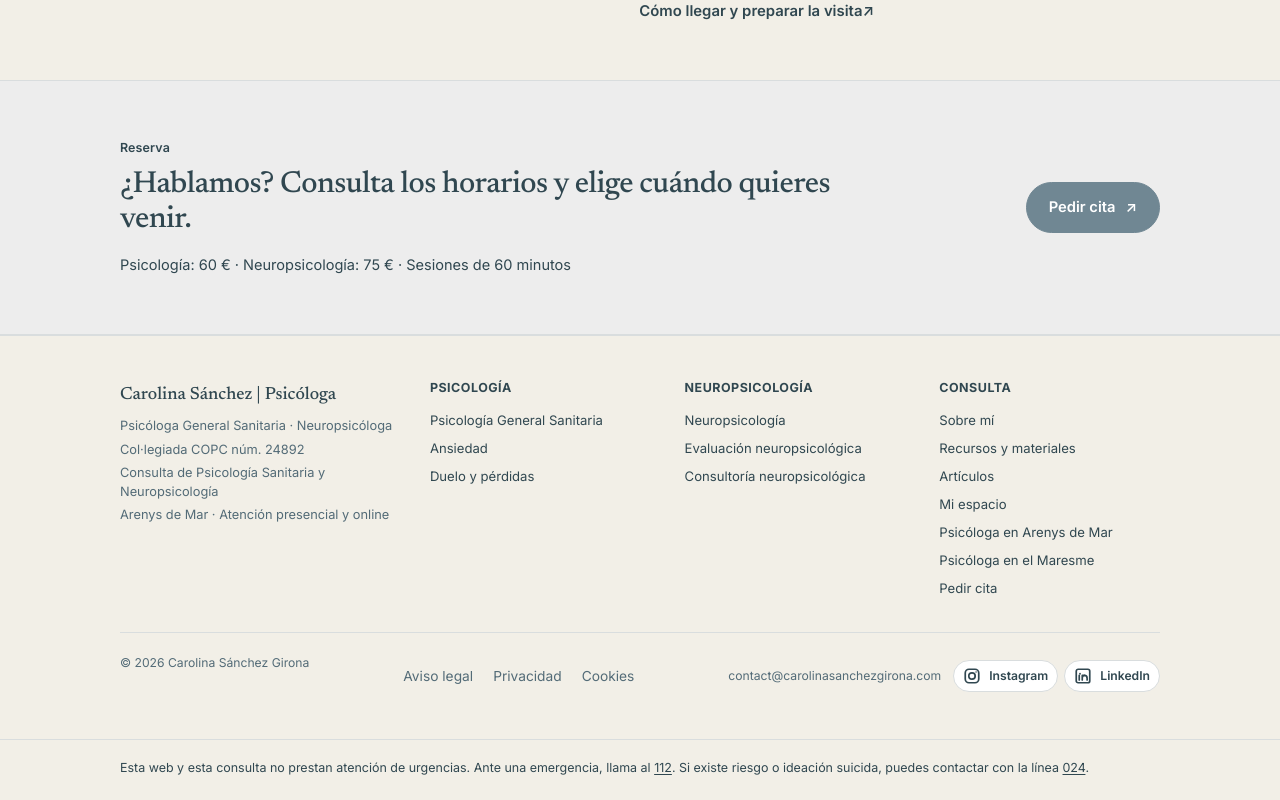
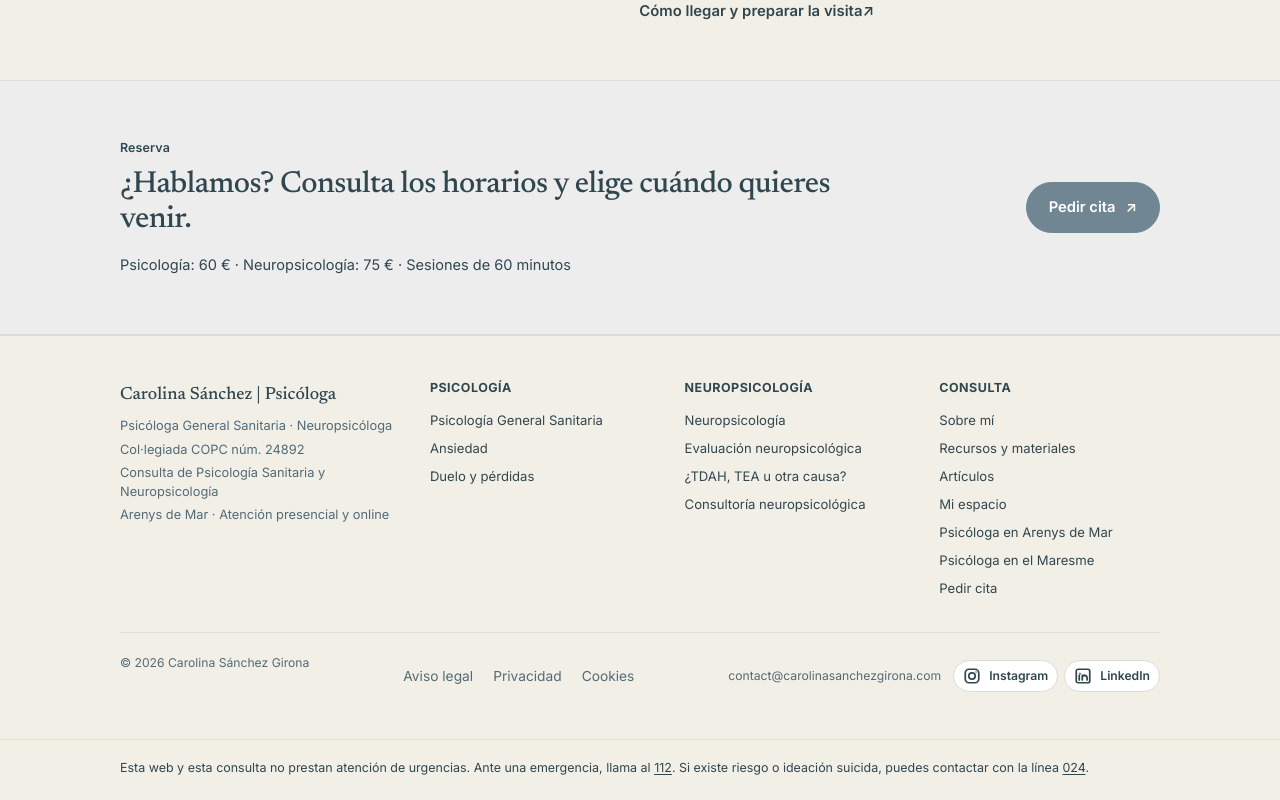
Before and after one commit to carolinasanchezgirona/Portfolio-Carolina, a Next.js app: page / in a window 1280 px wide. Shown: the part 5443-6243 px from the top of the page. Built offline with nearby package versions, Linux system fonts and the light colour scheme.

Commit message:
Expose adult diagnostic orientation from global site navigation

```diff
--- a/app/components/site-shell.tsx
+++ b/app/components/site-shell.tsx
@@ -35,13 +35,14 @@ const serviceNavigation = [
   { href: "/evaluacion-neuropsicologica/", label: "Evaluación neuropsicológica" },
   { href: "/evaluacion-tdah-adultos/", label: "Evaluación de TDAH en adultos" },
   { href: "/evaluacion-tea-adultos/", label: "Evaluación de TEA en adultos" },
+  { href: "/orientacion-tdah-tea-adultos/", label: "¿TDAH, TEA u otra causa?" },
   { href: "/evaluacion-altas-capacidades-adultos/", label: "Altas capacidades en adultos" },
   { href: "/consultoria-neuropsicologica-juridica/", label: "Consultoría neuropsicológica" },
 ] as const;
 
 const servicePaths = [
   "/psicologia/", "/neuropsicologia/", "/ansiedad/",
-  "/duelo/", "/evaluacion-neuropsicologica/", "/evaluacion-tdah-adultos/", "/evaluacion-tea-adultos/", "/evaluacion-altas-capacidades-adultos/",
+  "/duelo/", "/evaluacion-neuropsicologica/", "/evaluacion-tdah-adultos/", "/evaluacion-tea-adultos/", "/orientacion-tdah-tea-adultos/", "/evaluacion-altas-capacidades-adultos/",
   "/problemas-de-memoria/", "/psicologa-arenys-de-mar/", "/consultoria-neuropsicologica-juridica/",
 ];
 
@@ -159,6 +160,7 @@ function SiteFooter() {
           <p className="site-footer-heading">Neuropsicología</p>
           <a href="/neuropsicologia/">Neuropsicología</a>
           <a href="/evaluacion-neuropsicologica/">Evaluación neuropsicológica</a>
+          <a href="/orientacion-tdah-tea-adultos/">¿TDAH, TEA u otra causa?</a>
           <a href="/consultoria-neuropsicologica-juridica/">Consultoría neuropsicológica</a>
         </nav>
 
```
